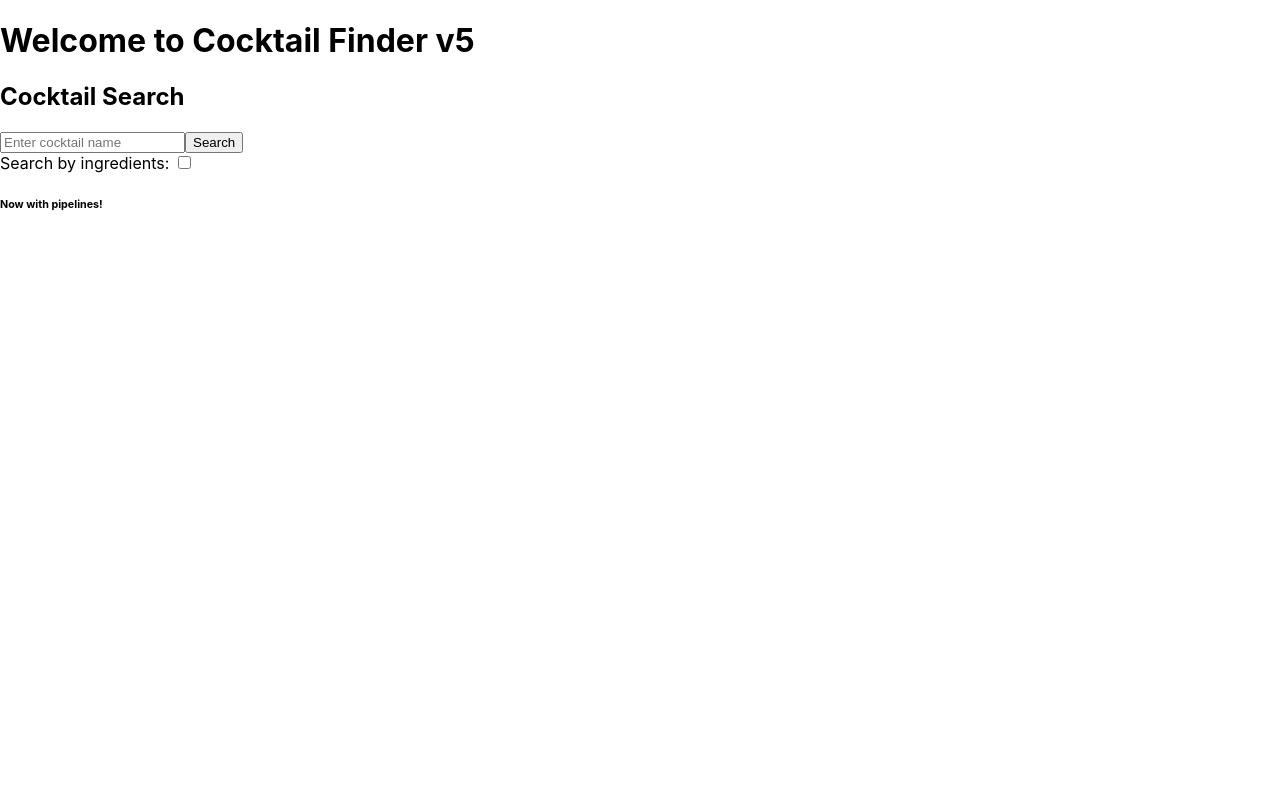
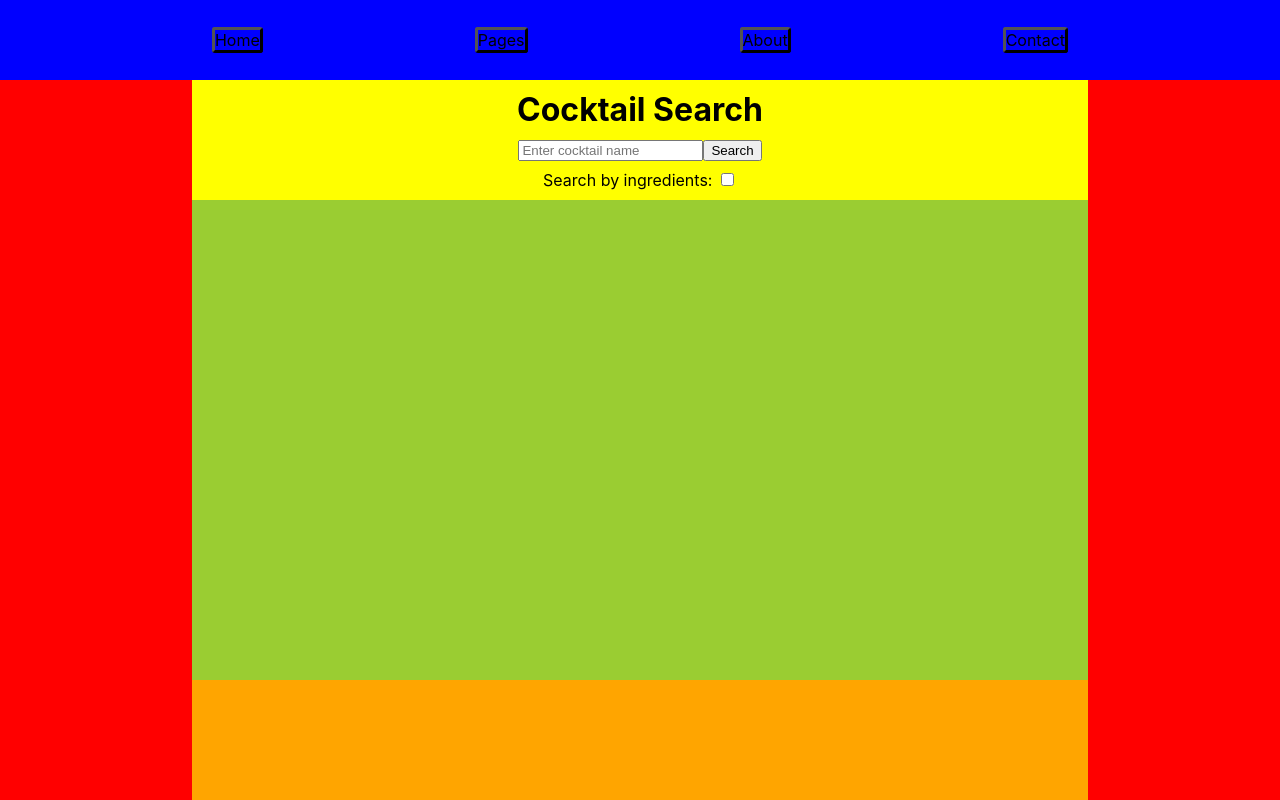
Before and after one commit to KyleWeiland/CocktailRecipeLookup, a React (Create React App) app in the folder cocktail-reciple-lookup-ui/: page / in a window 1280 px wide. Built offline with nearby package versions, Linux system fonts and the light colour scheme.

Commit message:
Refactored CocktailSearch component into separate comps. Added template classes and styling.

```diff
--- a/cocktail-reciple-lookup-ui/package.json
+++ b/cocktail-reciple-lookup-ui/package.json
@@ -10,6 +10,7 @@
     "react": "^18.2.0",
     "react-dom": "^18.2.0",
     "react-scripts": "5.0.1",
+    "sass": "^1.69.5",
     "web-vitals": "^2.1.4"
   },
   "scripts": {
--- a/cocktail-reciple-lookup-ui/src/App.js
+++ b/cocktail-reciple-lookup-ui/src/App.js
@@ -1,11 +1,51 @@
-import CocktailSearch from "./CocktailSearch";
+import { useState } from "react";
+import Search from "./Components/Search";
+import Drinks from "./Components/Drinks";
+import { getDrinksByIngredients, getDrinksByName } from './api/drinksApi'
+import "./App.scss";
 
 function App() {
+  const [cocktailName, setCocktailName] = useState('');
+  const [data, setData] = useState(null);
+  const [checkboxVal, setCheckboxVal] = useState(false);
+  const [loading, setLoading] = useState(false);
+
+  const fetchCocktailDetails = async () => {
+    setData(null);
+    setLoading(true);
+    try {
+      const _data = (checkboxVal) ? await getDrinksByIngredients(cocktailName) : await getDrinksByName(cocktailName);
+      if (_data && _data.length > 0) {
+          setData(_data);
+      } else {
+          console.error("No drinks found for the given name:", cocktailName);
+      }
+    } catch (error){
+        console.error("There was an error fetching coktail details:", error);
+    }
+    setLoading(false);
+  }
+
   return (
-    <div>
-      <h1>Welcome to Cocktail Finder v5</h1>
-      <CocktailSearch></CocktailSearch>
-      <h6>Now with pipelines! </h6>
+    <div className="centerContainer">
+      <div className="navBar">
+        <label>Home</label>
+        <label>Pages</label>
+        <label>About</label>
+        <label>Contact</label>
+      </div>
+      <div className="mainContent">
+        <Search
+          cocktailName={cocktailName}
+          setCocktailName={setCocktailName}
+          checkboxVal={checkboxVal}
+          setCheckboxVal={setCheckboxVal}
+          fetchCocktailDetails={fetchCocktailDetails}/>
+        <Drinks
+          data={data}
+          loading={loading} />
+        <div className="footer"></div>
+      </div>
     </div>
   );
 }
--- /dev/null
+++ b/cocktail-reciple-lookup-ui/src/App.scss
@@ -0,0 +1,97 @@
+.centerContainer{
+  background-color: red;
+  display: flex;
+  flex-direction: column;
+  align-items: center;
+
+  .navBar{
+    background-color: blue;
+    height: 10vh;
+    width: 100vw;
+    display: flex;
+    align-items: center;
+    justify-content: space-evenly;
+
+    > label{
+      border-style: outset;
+      border-radius: 3px;
+      border-color: black;
+    }
+  }
+
+  .mainContent{
+    background-color: green;
+    height: 90vh;
+    width: 70vw;
+    flex-direction: column;
+    display: flex;
+
+    .searchContainer{
+      background-color: yellow;
+      flex: 1;
+      display: flex;
+      align-items: center;
+      justify-content: space-evenly;
+      flex-direction: column;
+
+      > *{
+        margin: 0;
+      }
+    }
+
+    .drinkContainer{
+      background-color: yellowgreen;
+      flex: 4;
+      display: flex;
+      flex-direction: row;
+
+      .loadingContainer{
+        flex: 1;
+        display: flex;
+        align-items: center;
+        justify-content: center;
+      }
+
+      .previousArrow{
+        background-color: aqua;
+        flex: 1;
+        display: flex;
+        align-items: center;
+        justify-content: center;
+      }
+
+      .drinkContainerMain{
+        background-color: green;
+        flex: 8;
+        display: flex;
+        flex-direction: column;
+        padding: 1%;
+
+        .drinkName, .results{
+          display: flex;
+          justify-content: center;
+        }
+
+        .results{
+          flex-grow: 1;
+          align-items: end;
+        }
+      }
+
+      .nextArrow{
+        background-color: fuchsia;
+        flex: 1;
+        display: flex;
+        align-items: center;
+        justify-content: center;
+      }
+    }
+
+    .footer{
+      background-color: orange;
+      flex: 1;
+      display: flex;
+      justify-content: center;
+    }
+  }
+}
--- a/cocktail-reciple-lookup-ui/src/CocktailSearch.js
+++ /dev/null
@@ -1,92 +0,0 @@
-import React, { useEffect, useState } from 'react'
-import { getDrinksByIngredients, getDrinksByName } from './api/drinksApi'
-
-
-function CocktailSearch() {
-    const [cocktailName, setCocktailName] = useState('');
-    const [cocktailDetails, setCocktailDetails] = useState(null);
-    const [result, setResult] = useState(1);
-    const [resultsCount, setResultsCount] = useState(null);
-    const [data, setData] = useState(null);
-    const [checkboxVal, setCheckboxVal] = useState(false);
-    const [loading, setLoading] = useState(false);
-
-    const fetchCocktailDetails = async () => {
-        setCocktailDetails(null);
-        setLoading(true);
-        try {
-            const _data = (checkboxVal) ? await getDrinksByIngredients(cocktailName) : await getDrinksByName(cocktailName);
-            if (_data && _data.length > 0) {
-                setCocktailDetails(_data[0]);
-                setResultsCount(_data.length);
-                setResult(1)
-                setData(_data);
-            } else {
-                console.error("No drinks found for the given name:", cocktailName);
-            }
-        } catch (error){
-            console.error("There was an error fetching coktail details:", error);
-        }
-        setLoading(false);
-    }
-
-    function nextResult() {
-        setResult((prevResult) => (prevResult === resultsCount ? 1 : prevResult + 1));
-    }
-
-    function prevResult() {
-        setResult((prevResult) => (prevResult === 1 ? resultsCount : prevResult - 1));
-    }
-
-    function handleInputKeyDown(key) {
-        if (key==='Enter') {
-            fetchCocktailDetails()
-        }
-    }
-
-    useEffect(function displayCocktail() {
-        if (data && data.length > 0) {
-          setCocktailDetails(data[result - 1]);
-        }
-      }, [result, data]);
-
-    return (
-        <div>
-            <h2>Cocktail Search</h2>
-            <input
-                type="text"
-                placeholder={"Enter cocktail " + (checkboxVal ? "ingredients" : "name")}
-                value={cocktailName}
-                onChange={e => setCocktailName(e.target.value)}
-                onKeyDown={e => handleInputKeyDown(e.key)}
-            />
-            <button onClick={fetchCocktailDetails}>Search</button>
-            <div>
-                <label>Search by ingredients: </label>
-                <input type="checkbox" checked = {checkboxVal} onChange={() => setCheckboxVal(!checkboxVal)}></input>
-            </div>
-            <div>
-                {loading && (
-                    <h3>Loading...</h3>
-                )}
-                {cocktailDetails && (
-                    <div>
-                        <h5>Result {result} of {resultsCount}</h5>
-                        <button onClick={prevResult}>Previous Drink</button>
-                        <button onClick={nextResult}>Next Drink</button>
-                        <h3>{cocktailDetails.name}</h3>
-                        <p>Ingredients:</p>
-                        <ul>
-                            {cocktailDetails.ingredients.map((ingredient, index) => (
-                            <li key={index}>{ingredient}</li>
-                            ))}
-                        </ul>
-                        <p>{cocktailDetails.instructions}</p>
-                    </div>
-                )}
-            </div>
-        </div>
-    );
-}
-
-export default CocktailSearch;
--- /dev/null
+++ b/cocktail-reciple-lookup-ui/src/Components/Drinks.js
@@ -0,0 +1,71 @@
+import { useEffect, useState } from 'react'
+
+function Drinks({ data, loading }) {
+  const [cocktailDetails, setCocktailDetails] = useState(null);
+  const [result, setResult] = useState(1);
+  const [resultsCount, setResultsCount] = useState(null);
+
+  function incrementResult(value) {
+    if (value > 0) {
+      setResult((prevResult) => (prevResult === resultsCount ? 1 : prevResult + 1));
+    } else {
+      setResult((prevResult) => (prevResult === 1 ? resultsCount : prevResult - 1));
+    }
+  };
+
+  useEffect(() => {
+    if (data && data.length > 0) {
+      setCocktailDetails(data[0]);
+      setResultsCount(data.length);
+      setResult(1);
+    }
+  }, [data]);
+
+  useEffect(() => {
+    if (data && data.length > 0) {
+      setCocktailDetails(data[result - 1]);
+    }
+  }, [result, data]);
+
+  return (
+    <div className="drinkContainer">
+      {loading && (
+        <div className='loadingContainer'>
+          <h3>Loading...</h3>
+        </div>
+      )}
+      {data && cocktailDetails && (
+        <>
+          <div className="previousArrow">
+            <button onClick={() => incrementResult(-1)}>&lt;</button>
+          </div>
+          <div className="drinkContainerMain">
+            <div className="drinkName">
+              <h2>{cocktailDetails.name}</h2>
+            </div>
+            <div className="ingredients">
+              <h5>Ingredients:</h5>
+              <ul>
+                {cocktailDetails.ingredients.map((ingredient, index) => (
+                  <li key={index}>{ingredient}</li>))
+                }
+              </ul>
+            </div>
+            <div className="directions">
+              <h5>Directions:</h5>
+              <p>{cocktailDetails.instructions}</p>
+            </div>
+            <div className="results">
+              <h5>Result {result} of {resultsCount}</h5>
+            </div>
+          </div>
+          <div className="nextArrow">
+            <button onClick={() => incrementResult(1)}>&gt;</button>
+          </div>
+        </>
+      )}
+    </div>
+  );
+};
+
+export default Drinks;
--- /dev/null
+++ b/cocktail-reciple-lookup-ui/src/Components/Search.js
@@ -0,0 +1,30 @@
+function Search({cocktailName, setCocktailName, checkboxVal, setCheckboxVal, fetchCocktailDetails}) {
+
+    function handleInputKeyDown(key) {
+        if (key==='Enter') {
+            fetchCocktailDetails()
+        }
+    }
+
+    return (
+        <div className="searchContainer">
+            <h1>Cocktail Search</h1>
+            <div>
+                <input
+                    type="text"
+                    placeholder={"Enter cocktail " + (checkboxVal ? "ingredients" : "name")}
+                    value={cocktailName}
+                    onChange={e => setCocktailName(e.target.value)}
+                    onKeyDown={e => handleInputKeyDown(e.key)}
+                />
+                <button onClick={() => fetchCocktailDetails()}>Search</button>
+            </div>
+            <div>
+                <label>Search by ingredients: </label>
+                <input type="checkbox" checked = {checkboxVal} onChange={() => setCheckboxVal(!checkboxVal)}></input>
+            </div>
+        </div>
+    );
+};
+
+export default Search;
```
Also changed, not shown: 1 other file (tests, documents, lock files or other folders).
